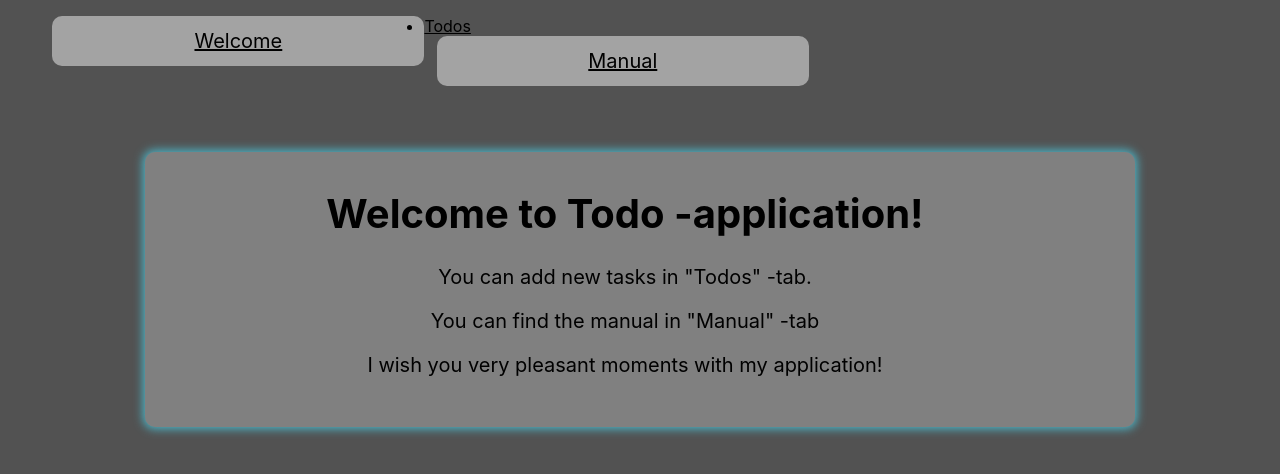
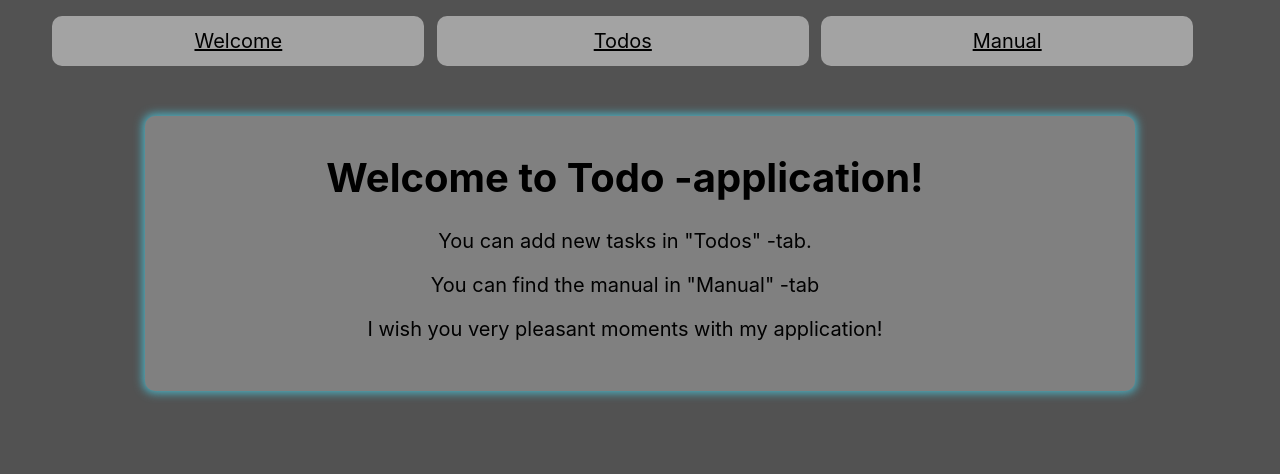
Before and after one commit to LottaViljamaa/todo-app, a React (Create React App) app in the folder todo-app/: page / in a window 1280 px wide. Shown: the top 474 px of the page. Built offline with nearby package versions, Linux system fonts and the light colour scheme.

Commit message:
Rename secondpage to TodosPage

```diff
--- a/todo-app/src/App.js
+++ b/todo-app/src/App.js
@@ -2,7 +2,7 @@ import logo from './logo.svg';
 import './App.css';
 import {BrowserRouter, Link, Route, Routes} from 'react-router-dom';
 import FirstPage from "./FirstPage";
-import SecondPage from "./SecondPage";
+import TodosPage from "./TodosPage";
 import ManualPage from './ManualPage';
 
 function App() {
@@ -13,7 +13,7 @@ function App() {
         <li className="firstPage">
           <Link to="/">Welcome</Link>
         </li>
-        <li className="secondPage">
+        <li className="TodosPage">
           <Link to="todos">Todos</Link>
         </li>
 
@@ -24,7 +24,7 @@ function App() {
       </nav>
       <Routes>
         <Route path="/" element={<FirstPage/>} />
-        <Route path="todos" element={<SecondPage/>}/>
+        <Route path="todos" element={<TodosPage/>}/>
         <Route path="manual" element={<ManualPage/>}/>
       </Routes>
     </BrowserRouter>
```
